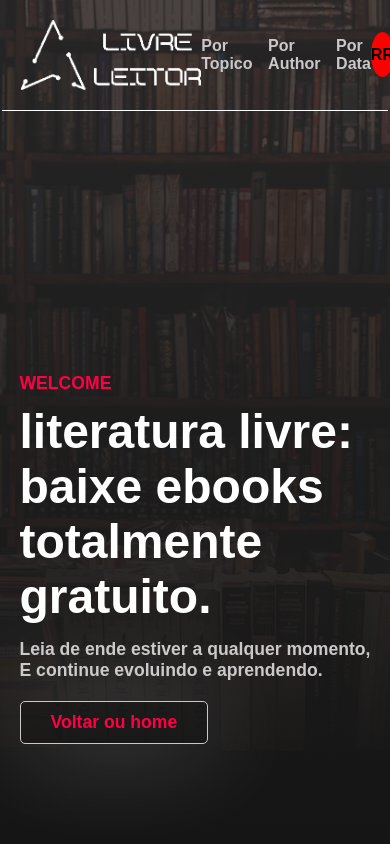
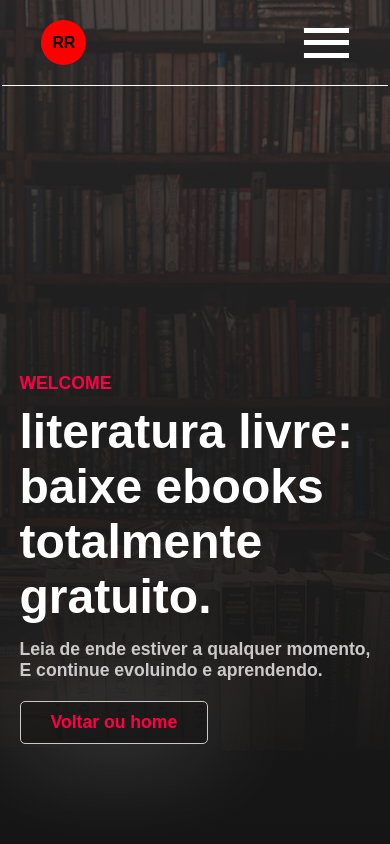
Before and after one commit to ramon-rodrigues-001/My-personal-project, a React (Vite) app: page /vitrine in a window 390 px wide. Shown: the top 844 px of the page. Built offline with nearby package versions, Linux system fonts and the light colour scheme.

Commit message:
criando menu

```diff
--- a/src/components/vitrine/1-header-vitrine/headerVitrine.jsx
+++ b/src/components/vitrine/1-header-vitrine/headerVitrine.jsx
@@ -40,6 +40,12 @@ export default function HeaderVitrine(props) {
                 <div className={styles.cicleUser}>
                     RR
                 </div>
+
+                <div className={styles.menu}>
+                    <div className={styles.traco}></div>
+                    <div className={styles.traco}></div>
+                    <div className={styles.traco}></div>
+                </div>
             </div>
         </header>
     )
--- a/src/components/vitrine/1-header-vitrine/headerVitrine.module.scss
+++ b/src/components/vitrine/1-header-vitrine/headerVitrine.module.scss
@@ -53,4 +53,43 @@
         height: 45px;
         font-weight: bold;
     }
+
+    .menu {
+        display: none;
+        width: 45px;
+        height: 30px;
+
+        .traco {
+            background-color: white;
+            width: 45px;
+            height: 5px;
+        }
+    }
 }
+
+@media screen and (max-width: 600px) {
+
+    .headerVitrine {
+        .logoVitrine {
+            display: none;
+        }
+    }
+}
+
+@media screen and (max-width: 440px) {
+    .headerVitrine {
+        .containerHeaderVitrine {
+            padding: 0px 20px;
+        }
+
+        .listaHeaderVitrine {
+            display: none;
+        }
+
+        .menu {
+            display: flex;
+            flex-direction: column;
+            justify-content: space-between;
+        }
+    }
+}
```
